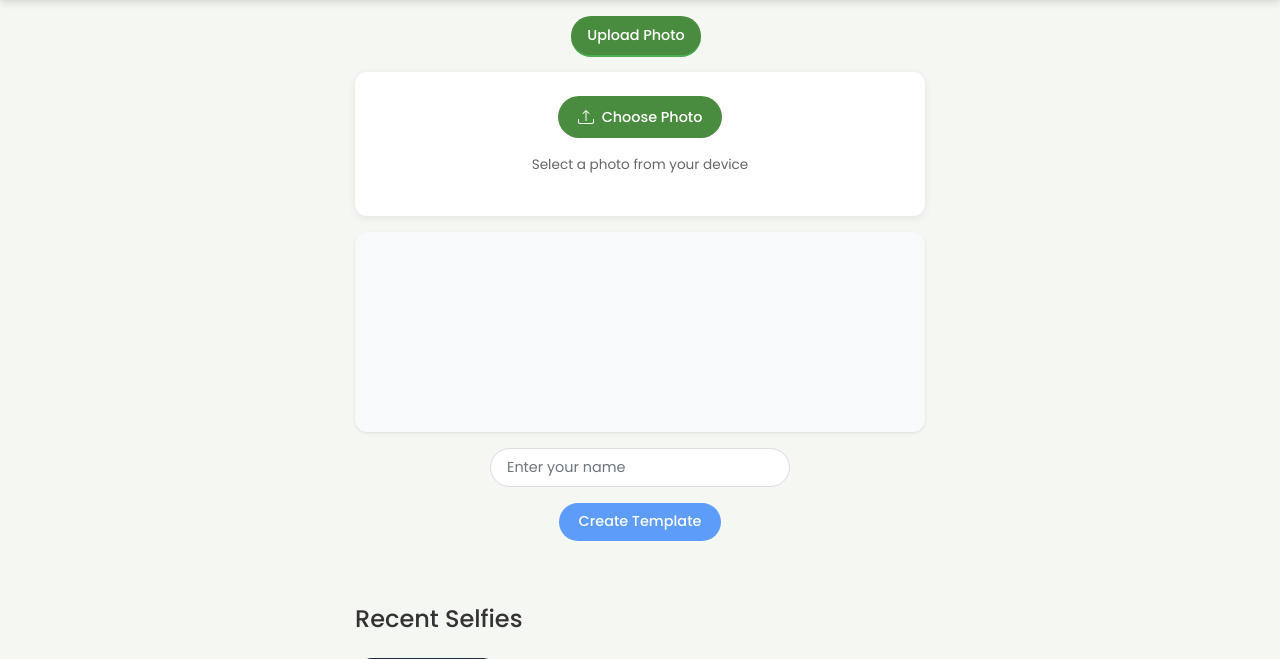
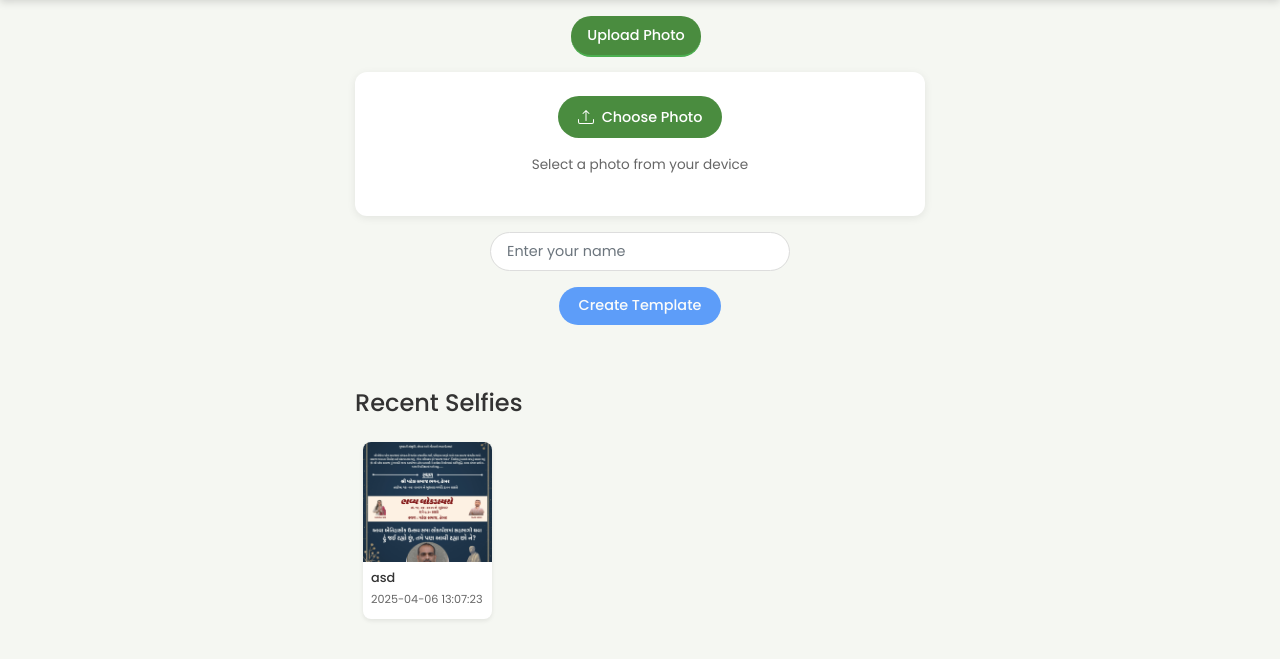
Before and after one commit to bhavin3206/selfie-final, a Flask app: page / in a window 1280 px wide. Shown: the part 87-746 px from the top of the page. After the commit the page ends 707 px from the top, so only its background shows below. Run offline with Flask 3, Linux system fonts and the light colour scheme; some libraries are stand-ins or nearby versions.

Commit message:
change preview logic

```diff
--- a/templates/index.html
+++ b/templates/index.html
@@ -71,7 +71,7 @@
       </div>
 
       <!-- Preview Section -->
-      <div id="previewContainer" class="mt-3"></div>
+      <div id="previewContainer" class="mt-3" style="display: none;"></div>
 
       <!-- Name Input -->
       <div class="form-group text-center mb-3">
@@ -121,7 +121,7 @@
       </div>
     </div>
   </div>
-  <!-- <script>// Handle file input change for selecting a photo
+  <script>// Handle file input change for selecting a photo
     document.getElementById('fileInput').addEventListener('change', function(event) {
       var file = event.target.files[0];
       if (file) {
@@ -142,7 +142,7 @@
       }
     });
 
-    </script> -->
+    </script>
   <script src="https://cdn.jsdelivr.net/npm/bootstrap@5.1.3/dist/js/bootstrap.bundle.min.js"></script>
   <script src="https://cdnjs.cloudflare.com/ajax/libs/cropperjs/1.5.12/cropper.min.js"></script>
   <script src="{{ url_for('static', filename='js/main.js') }}"></script>
```
